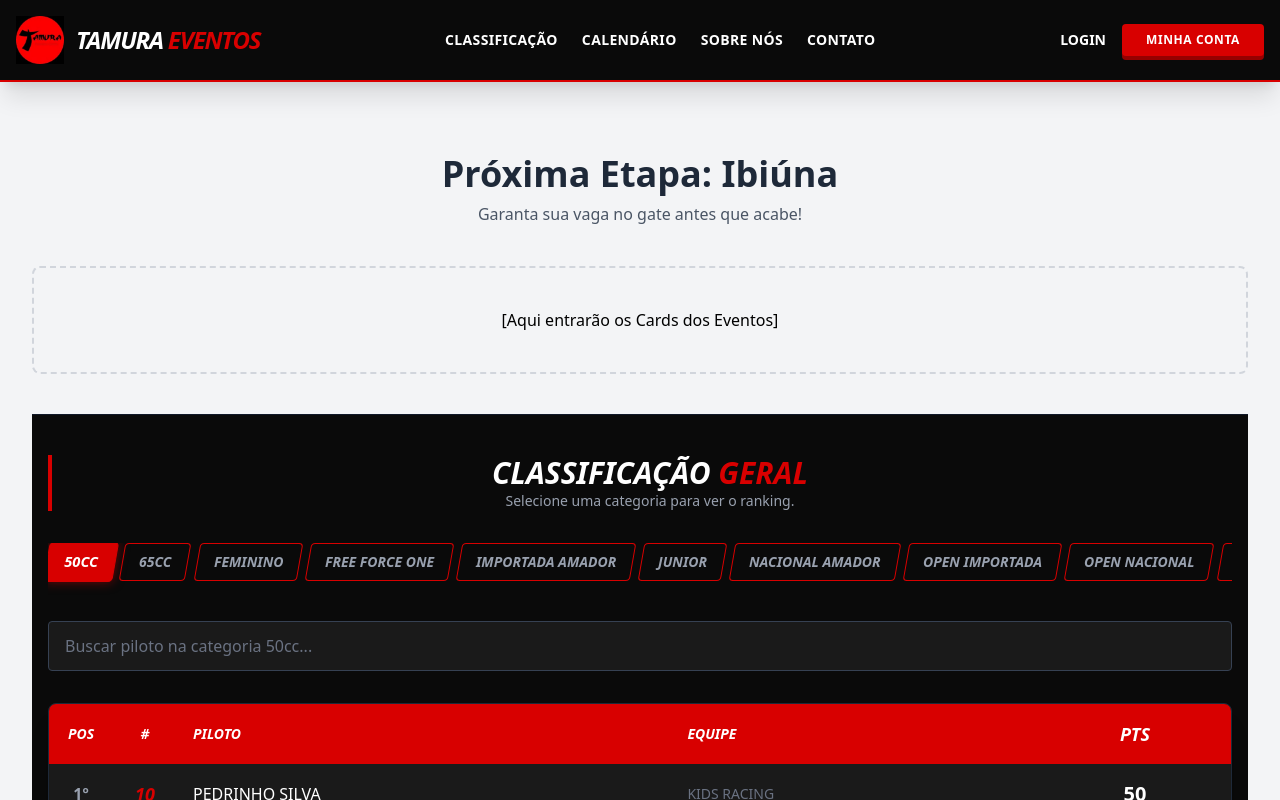
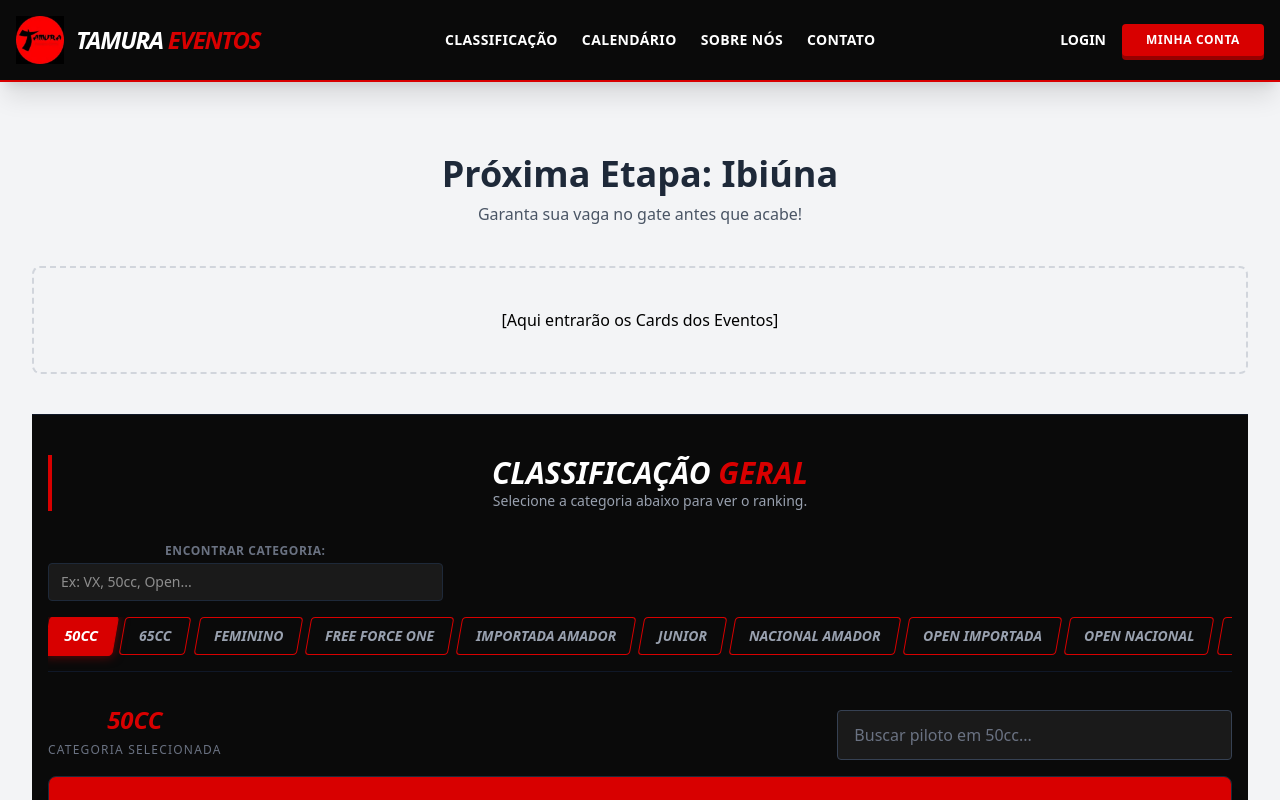
Before and after one commit to Kazo-Kanojo/TamuraEEvents, a React app in the folder frontend/: page / in a window 1280 px wide. Shown: the top 800 px of the page. Built offline with nearby package versions, Linux system fonts and the light colour scheme; the HTML template or start-up script is replaced by a standard one.

Commit message:
Adicionando filtro de categorias

```diff
--- a/frontend/src/components/Standings.jsx
+++ b/frontend/src/components/Standings.jsx
@@ -1,7 +1,7 @@
 import { useState } from "react";
 
 const Standings = () => {
-  // 1. Lista de Categorias em Ordem Alfabética
+  // 1. Lista Completa de Categorias
   const categoriesList = [
     "50cc",
     "65cc",
@@ -24,15 +24,12 @@ const Standings = () => {
     "VX7"
   ];
 
-  // 2. Estado para controlar qual categoria está na tela (começa com a primeira da lista)
+  // 2. Estados
   const [activeCategory, setActiveCategory] = useState(categoriesList[0]);
+  const [pilotSearch, setPilotSearch] = useState("");      // Busca de pilotos
+  const [categorySearch, setCategorySearch] = useState(""); // Nova busca de categorias
 
-  // 3. Estado para o termo de pesquisa
-  const [searchTerm, setSearchTerm] = useState("");
-
-  // 4. Dados Mockados (Falsos)
-  // Nota: Preenchi algumas categorias com dados de exemplo.
-  // As outras estão vazias ([]) para não dar erro, mas funcionarão quando tivermos o backend.
+  // 3. Dados Mockados (Falsos)
   const data = {
     "50cc": [
         { pos: 1, name: "Pedrinho Silva", number: 10, team: "Kids Racing", points: 50 },
@@ -63,13 +60,18 @@ const Standings = () => {
     "VX7": []
   };
 
-  // Lógica de Filtro (Pesquisa)
-  // Se a categoria não tiver dados (undefined), usa um array vazio []
+  // --- LÓGICA DE FILTROS ---
+
+  // A. Filtrar os BOTÕES das categorias baseado no que foi digitado
+  const visibleCategories = categoriesList.filter((cat) =>
+    cat.toLowerCase().includes(categorySearch.toLowerCase())
+  );
+
+  // B. Filtrar os PILOTOS da categoria ativa
   const currentCategoryData = data[activeCategory] || [];
-
   const filteredPilots = currentCategoryData.filter((pilot) =>
-    pilot.name.toLowerCase().includes(searchTerm.toLowerCase()) ||
-    pilot.number.toString().includes(searchTerm)
+    pilot.name.toLowerCase().includes(pilotSearch.toLowerCase()) ||
+    pilot.number.toString().includes(pilotSearch)
   );
 
   return (
@@ -79,16 +81,31 @@ const Standings = () => {
         {/* Cabeçalho da Seção */}
         <div className="mb-8 border-l-4 border-[#D80000] pl-4">
           <h2 className="text-3xl font-black italic uppercase">Classificação <span className="text-[#D80000]">Geral</span></h2>
-          <p className="text-gray-400 text-sm">Selecione uma categoria para ver o ranking.</p>
+          <p className="text-gray-400 text-sm">Selecione a categoria abaixo para ver o ranking.</p>
         </div>
 
-        {/* --- CONTROLES --- */}
-        <div className="flex flex-col gap-6 mb-8">
+        {/* --- ÁREA DE SELEÇÃO DE CATEGORIA --- */}
+        <div className="flex flex-col gap-4 mb-8">
 
-          {/* 1. Botões das Categorias (Com Scroll Horizontal para caber todas) */}
-          <div className="w-full overflow-x-auto pb-4 scrollbar-hide">
+          {/* Input para filtrar os botões das categorias */}
+          <div className="w-full md:w-1/3">
+             <label className="text-xs font-bold text-gray-500 uppercase tracking-wider mb-1 block">
+               Encontrar Categoria:
+             </label>
+             <input
+              type="text"
+              placeholder="Ex: VX, 50cc, Open..."
+              value={categorySearch}
+              onChange={(e) => setCategorySearch(e.target.value)}
+              className="w-full bg-[#1a1a1a] border border-gray-800 text-white text-sm px-3 py-2 rounded focus:outline-none focus:border-[#D80000] transition"
+            />
+          </div>
+
+          {/* Lista de Botões (Com Scroll Horizontal) */}
+          <div className="w-full overflow-x-auto pb-4 scrollbar-hide border-b border-gray-900">
             <div className="flex gap-2 min-w-max">
-              {categoriesList.map((cat) => (
+              {visibleCategories.length > 0 ? (
+                visibleCategories.map((cat) => (
                   <button
                     key={cat}
                     onClick={() => setActiveCategory(cat)}
@@ -100,17 +117,29 @@ const Standings = () => {
                   >
                     <span className="skew-x-[10deg] inline-block">{cat}</span>
                   </button>
-              ))}
+                ))
+              ) : (
+                <span className="text-gray-500 italic py-2">Nenhuma categoria encontrada.</span>
+              )}
+            </div>
           </div>
         </div>
 
-          {/* 2. Campo de Pesquisa */}
-          <div className="w-full relative">
+        {/* --- ÁREA DE PESQUISA DE PILOTO --- */}
+        <div className="flex flex-col md:flex-row justify-between items-end gap-4 mb-4">
+            <div>
+                <h3 className="text-2xl font-bold italic uppercase text-[#D80000]">
+                    {activeCategory}
+                </h3>
+                <span className="text-xs text-gray-500 uppercase tracking-widest">Categoria Selecionada</span>
+            </div>
+
+            <div className="w-full md:w-1/3 relative">
                 <input
                 type="text"
-              placeholder={`Buscar piloto na categoria ${activeCategory}...`}
-              value={searchTerm}
-              onChange={(e) => setSearchTerm(e.target.value)}
+                placeholder={`Buscar piloto em ${activeCategory}...`}
+                value={pilotSearch}
+                onChange={(e) => setPilotSearch(e.target.value)}
                 className="w-full bg-[#1a1a1a] border border-gray-700 text-white px-4 py-3 rounded focus:outline-none focus:border-[#D80000] focus:ring-1 focus:ring-[#D80000] transition placeholder-gray-500"
                 />
             </div>
@@ -152,12 +181,7 @@ const Standings = () => {
               ) : (
                 <tr>
                   <td colSpan="5" className="p-12 text-center text-gray-500 italic">
-                    <p className="mb-2">Nenhum resultado encontrado.</p>
-                    <p className="text-xs text-gray-600">
-                      {currentCategoryData.length === 0
-                        ? "Ainda não há dados cadastrados para esta categoria."
-                        : `Não encontramos ninguem com o nome "${searchTerm}" em ${activeCategory}.`}
-                    </p>
+                    <p className="mb-2">Nenhum piloto encontrado.</p>
                   </td>
                 </tr>
               )}
```
Lines whose indentation alone changed are shown as unchanged.
